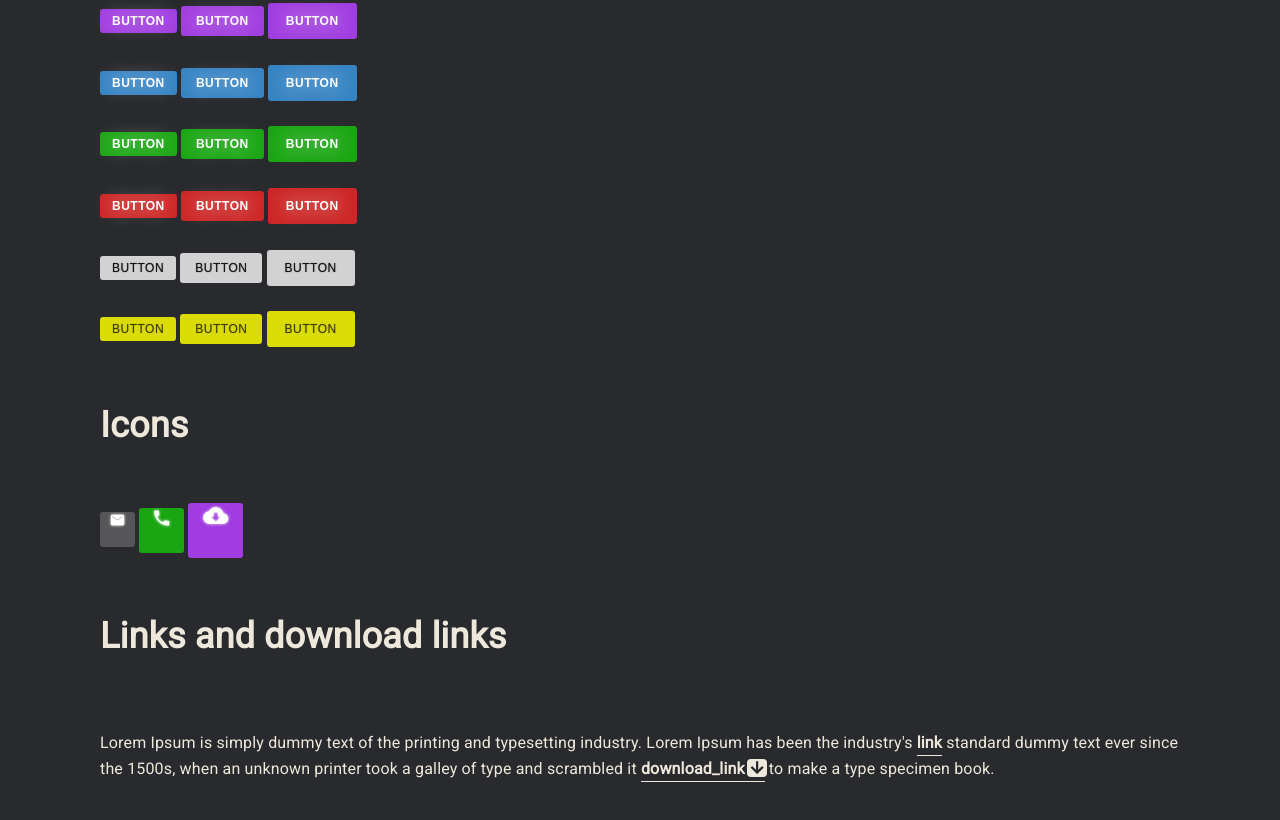
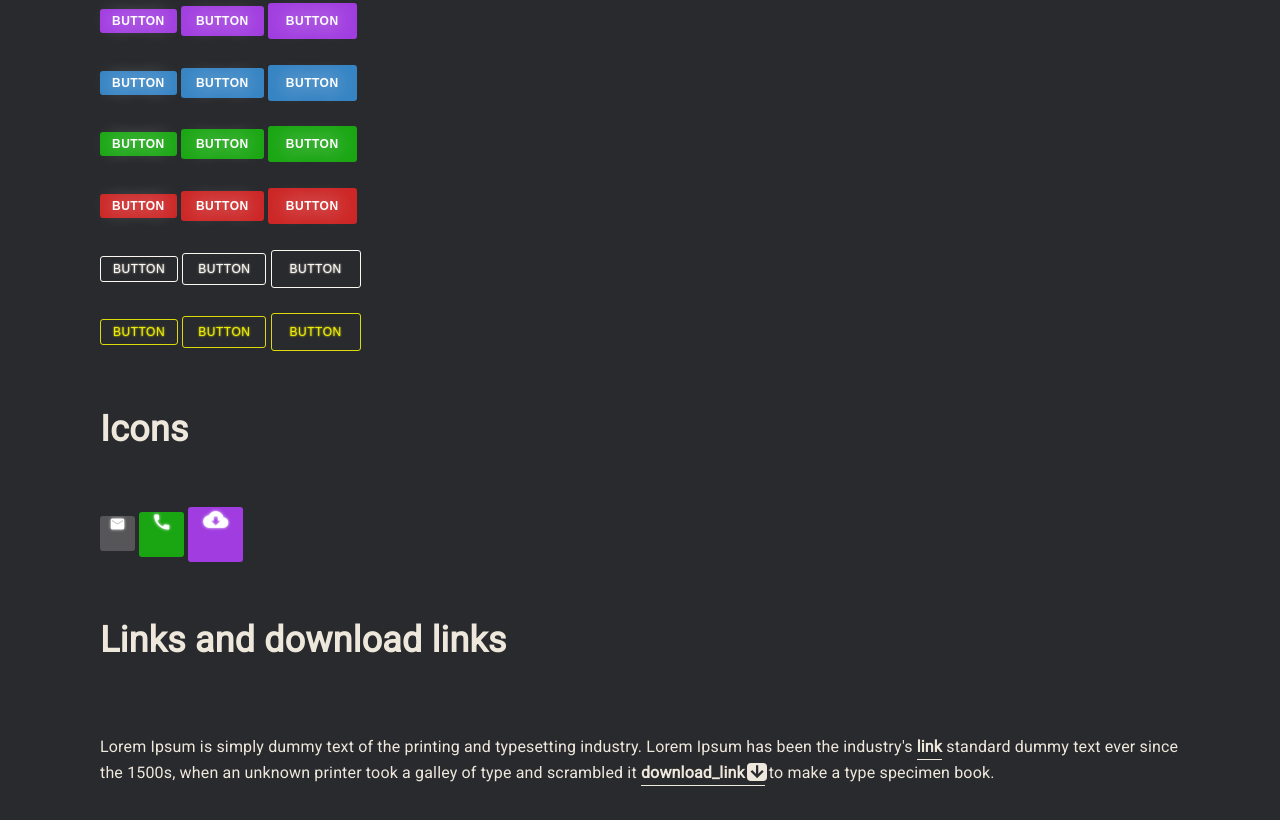
Before and after one commit to whoamindx/cybercss-private, a plain HTML site: page index.html in a window 1280 px wide. Shown: the part 1324-2144 px from the top of the page. Drawn offline with Linux system fonts and the light colour scheme.

Commit message:
Buttons ok

```diff
--- a/cyber.css
+++ b/cyber.css
@@ -131,19 +131,69 @@ html[cybercss] {
 
     [cybercss] button[white] {
       /* background: var(--color-quinary); */
-      color: #000000c2;
-      background: #ffffffc9;
-      text-shadow: 0 0 1px;
+      color: var(--color-quinary);
+      background: transparent;
+      text-shadow: 0 0 2px var(--color-quinary);
       font-weight: 500;
+      border: 1px solid var(--color-quinary);
     }
 
     [cybercss] button[yellow] {
-      /* background: #ffff00d1; */
-      color: #00000085;
-      background: #ffff00d4;
-      text-shadow: 0 0 1px;
+      /* ackground: #ffff00d1; */
+      color: #ffff00d1;
+      background: transparent;
+      text-shadow: 0 0 2px #ffff00;
       font-weight: 500;
+      border: 1px solid #ffff00d4;
     }
+      /* Buttons Behaviors */
+      [cybercss] button:hover {
+        box-shadow: 0 0 10px 0px #000000;
+        transition: .2s box-shadow;
+      }
+
+      [cybercss] button:active {
+        background: #00000010;
+        color: white;
+        text-shadow: 0 0 20px #ffffffe8;
+      }
+
+      [cybercss] button:focus,
+      [cybercss] button[white]:active,
+      [cybercss] button[yellow]:active {
+        outline: 1px solid #ffffff66;
+        outline-offset: -5px;
+      }
+
+        [cybercss] button[white]:focus{
+          outline: 1px solid #ffffff52;
+        }
+        [cybercss] button[yellow]:focus {
+          outline: 1px solid #ffff0075;
+        }
+
+        /* [cybercss] button[white]:hover {
+          box-shadow: 0 0 10px 0px #000000;
+          transition: .2s box-shadow;
+        }
+
+        [cybercss] button[white]:active {
+          background: #00000010;
+          color: white;
+          text-shadow: 0 0 20px #ffffffe8;
+        }
+
+        [cybercss] button[yellow]:hover {
+          box-shadow: 0 0 10px 0px #000000;
+          transition: .2s box-shadow;
+        } */
+
+        [cybercss] button[yellow]:active {
+          background: #00000010;
+          color: #ffff00d1;
+          text-shadow: 0 0 20px #ffff00;
+        }
+
     /* Buttons Sizes */
     [cybercss] button[sm] {
       padding: 5px 12px;
@@ -179,30 +229,6 @@ html[cybercss] {
         [cybercss] button[icon][lg] i{
           font-size: 2.5rem;
         }
-  /* Buttons Behaviors */
-  [cybercss] button:hover {
-    box-shadow: 0 0 10px 0px #000000;
-    transition: .2s box-shadow;
-  }
-
-  [cybercss] button:active {
-    background: #00000010;
-    color: white;
-    text-shadow: 0 0 20px #ffffffe8;
-  }
-
-  [cybercss] button:focus,
-  [cybercss] button[white]:active,
-  [cybercss] button[yellow]:active {
-    outline: 1px solid #ffffff66;
-    outline-offset: -5px;
-  }
-
-    [cybercss] button[white]:focus,
-    [cybercss] button[yellow]:focus {
-      outline: 1px solid #00000061;
-      outline-offset: -5px;
-    }
 
   /* Anchors Links */
   [cybercss] a[link] {
```
